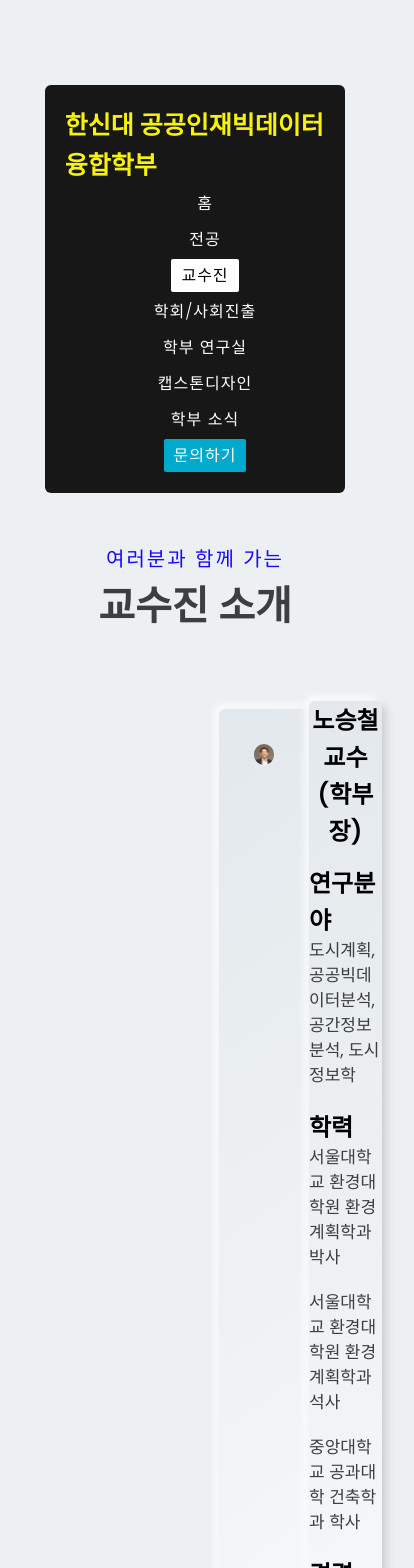
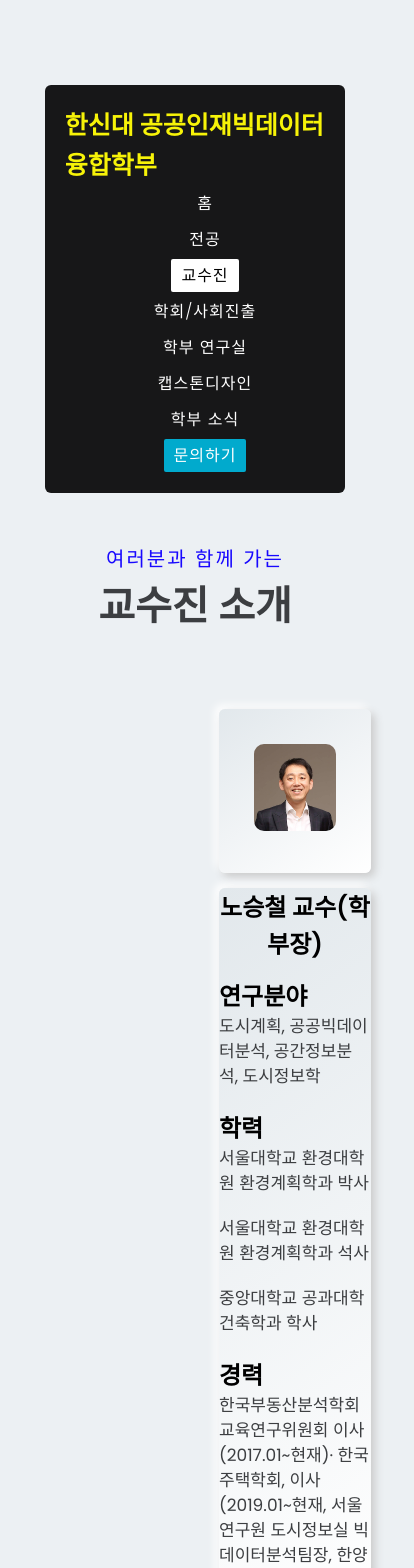
Before and after one commit to LeeSeogMin/pubbig_web, a React (Create React App) app: page /component/Prof/Prof in a window 390 px wide. Shown: the top 1568 px of the page, 414 px wide, since content can reach past the window. Built offline with nearby package versions, Linux system fonts and the light colour scheme.

Commit message:
last last

```diff
--- a/src/component/Prof/Testimonial.css
+++ b/src/component/Prof/Testimonial.css
@@ -44,12 +44,12 @@
 }
 
 /*-----Testimonial slide-----------*/
-.Testimonial .slide {
+testimonial {
     max-width: 80%;
     margin: auto;
     height: 500px;
     position: relative;
-    display: flex;
+    display: d_flex;
     overflow: hidden;
 }
 article {
@@ -70,36 +70,6 @@
 }
 article.nextSlide {
     transform: translateX(100%);
-}
-/*-----Testimonial slide-----------*/
-@media (max-width: 768px) {
-    article {
-        flex-direction: column;
-        padding: 20px;
-    }
-    .Testimonial .left {
-        width: 100%;
-        display: flex;
-        margin: 0;
-        margin-top: 15%;
-    }
-    .Testimonial .left img {
-        width: 190px;
-        border-radius: 10px;
-        margin-right: 20px;
-    }
-    .Testimonial .right {
-        width: 100%;
-        margin: 0;
-        padding: 0 0 0 0px;
-    }
-    .Testimonial .slide {
-        height: 70vh;
-        max-width: 90%;
-    }
-    .Testimonial .quote {
-        display: none;
-    }
 }
 
 /*------------popup--------*/
@@ -198,15 +168,41 @@
     }
 } */
 
+/*-----Testimonial slide-----------*/
 @media screen and (max-width: 576px) and (max-width: 767.98px) {
-    /* .Testimoinal .right,
-    .Testimoinal .left {
+    .testimonial {
+        display: flex;
+        flex-direction: column;
+    }
+    .testimonial .left {
         width: 100%;
-        margin-left: 20px;
-    } */
-
-    .Testimoinal .d_flex {
-        flex-direction: column;
-        /* flex-direction: column-reverse; */
+        display: flex;
+        margin: 0;
+        margin-top: 15%;
+    }
+    .testimonial .left img {
+        width: 150px;
+        border-radius: 10px;
+        margin-right: 20px;
+    }
+    .testimonial .right {
+        width: 100%;
+        margin: 0;
+        padding: 0 0 0 0px;
+    }
+    .testimonial .slide {
+        height: 70vh;
+        max-width: 90%;
+    }
+    .testimonial .quote {
+        display: none;
     }
 }
+
+/*
+    .features-modal-grid {
+        display: flex;
+        flex-direction: column;
+        grid-gap: 40px;
+    }
+ */
```
